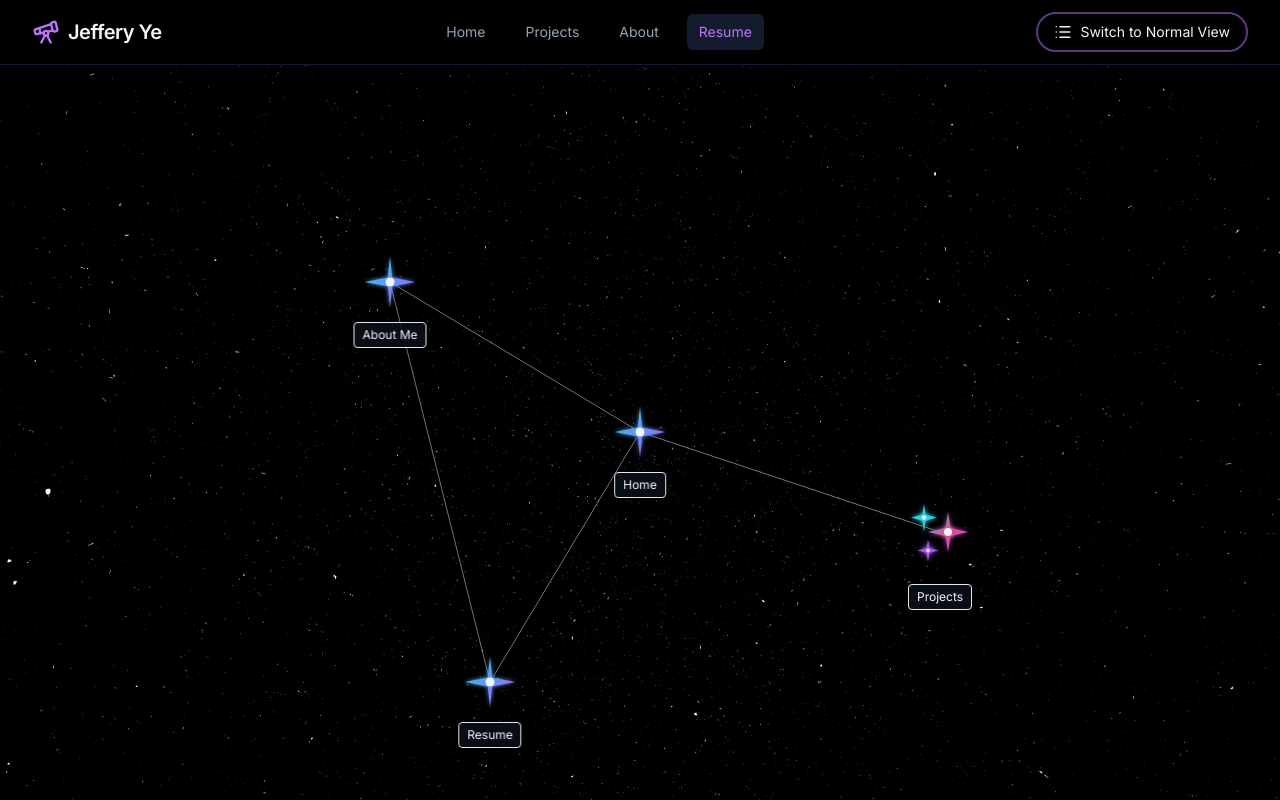
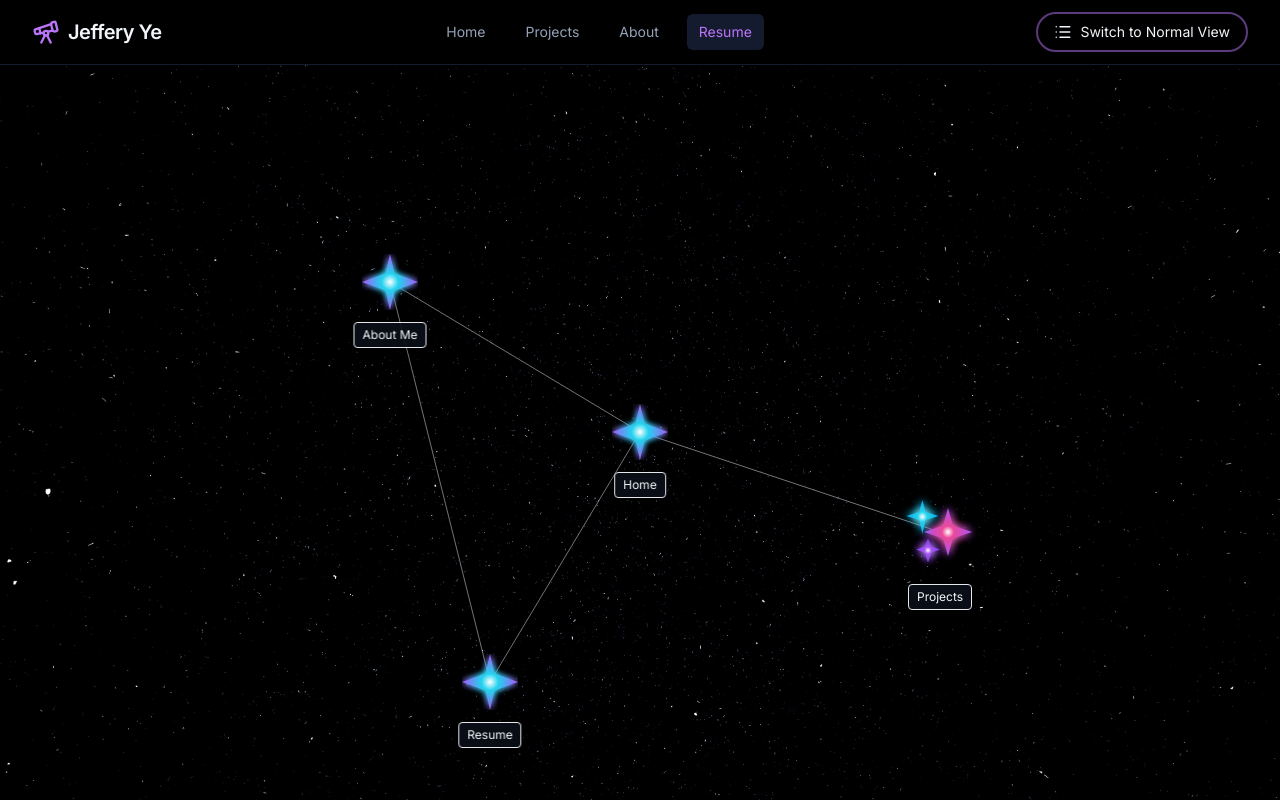
Before and after one commit to jeffery-ye/personal-website, a React (Vite) app in the folder frontend/: page /resume in a window 1280 px wide. Built offline with nearby package versions, Linux system fonts and the light colour scheme.

Commit message:
gradient fade

```diff
--- a/frontend/src/components/galaxy/StarIcon.jsx
+++ b/frontend/src/components/galaxy/StarIcon.jsx
@@ -4,29 +4,30 @@ const StarIcon = ({
     color = '#22D3EE', // nebula-cyan
     secondaryColor = '#A855F7' // nebula-purple
 }) => {
-    // 4-point star with elongated spokes (default nodes like Home, About, Resume)
+    // 4-point star with radial gradient (white center → colored edges)
     if (variant === 'default') {
         return (
             <svg width={size} height={size} viewBox="0 0 100 100" fill="none" xmlns="http://www.w3.org/2000/svg">
                 <defs>
                     <filter id="star-glow" x="-100%" y="-100%" width="300%" height="300%">
-                        <feGaussianBlur stdDeviation="4" result="blur" />
+                        <feGaussianBlur stdDeviation="6" result="blur" />
                         <feMerge>
+                            <feMergeNode in="blur" />
                             <feMergeNode in="blur" />
                             <feMergeNode in="SourceGraphic" />
                         </feMerge>
                     </filter>
-                    <linearGradient id="star-gradient" x1="0%" y1="0%" x2="100%" y2="100%">
-                        <stop offset="0%" stopColor={color} />
+                    <radialGradient id="star-radial" cx="50%" cy="50%" r="50%" fx="50%" fy="50%">
+                        <stop offset="0%" stopColor="white" />
+                        <stop offset="30%" stopColor={color} />
                         <stop offset="100%" stopColor={secondaryColor} />
-                    </linearGradient>
+                    </radialGradient>
                 </defs>
                 <path
-                    d="M50 5 L54 42 L95 50 L54 58 L50 95 L46 58 L5 50 L46 42 Z"
-                    fill="url(#star-gradient)"
+                    d="M50 0 L58 35 L100 50 L58 65 L50 100 L42 65 L0 50 L42 35 Z"
+                    fill="url(#star-radial)"
                     filter="url(#star-glow)"
                 />
-                <circle cx="50" cy="50" r="8" fill="white" opacity="0.9" />
             </svg>
         );
     }
@@ -37,67 +38,81 @@ const StarIcon = ({
             <svg width={size} height={size} viewBox="0 0 100 100" fill="none" xmlns="http://www.w3.org/2000/svg">
                 <defs>
                     <filter id="project-glow" x="-100%" y="-100%" width="300%" height="300%">
-                        <feGaussianBlur stdDeviation="3" result="blur" />
+                        <feGaussianBlur stdDeviation="5" result="blur" />
                         <feMerge>
+                            <feMergeNode in="blur" />
                             <feMergeNode in="blur" />
                             <feMergeNode in="SourceGraphic" />
                         </feMerge>
                     </filter>
+                    <radialGradient id="project-radial" cx="50%" cy="50%" r="50%" fx="50%" fy="50%">
+                        <stop offset="0%" stopColor="white" />
+                        <stop offset="35%" stopColor={secondaryColor} />
+                        <stop offset="100%" stopColor="#7C3AED" />
+                    </radialGradient>
                 </defs>
                 <path
-                    d="M50 10 L53 43 L90 50 L53 57 L50 90 L47 57 L10 50 L47 43 Z"
-                    fill={secondaryColor}
+                    d="M50 5 L58 38 L95 50 L58 62 L50 95 L42 62 L5 50 L42 38 Z"
+                    fill="url(#project-radial)"
                     filter="url(#project-glow)"
                 />
-                <circle cx="50" cy="50" r="6" fill="white" opacity="0.8" />
             </svg>
         );
     }
 
-    // 3-star cluster for portal nodes (Projects portal)
+    // 3-star cluster for portal nodes
     if (variant === 'portal') {
         return (
             <svg width={size} height={size} viewBox="0 0 100 100" fill="none" xmlns="http://www.w3.org/2000/svg">
                 <defs>
                     <filter id="cluster-glow" x="-100%" y="-100%" width="300%" height="300%">
-                        <feGaussianBlur stdDeviation="3" result="blur" />
+                        <feGaussianBlur stdDeviation="5" result="blur" />
                         <feMerge>
+                            <feMergeNode in="blur" />
                             <feMergeNode in="blur" />
                             <feMergeNode in="SourceGraphic" />
                         </feMerge>
                     </filter>
-                    <linearGradient id="cluster-gradient" x1="0%" y1="0%" x2="100%" y2="100%">
-                        <stop offset="0%" stopColor={color} />
-                        <stop offset="50%" stopColor="#EC4899" />
+                    {/* Each star in cluster gets its own radial gradient centered on itself */}
+                    <radialGradient id="cluster-main" cx="50%" cy="50%" r="50%">
+                        <stop offset="0%" stopColor="white" />
+                        <stop offset="25%" stopColor="#EC4899" />
                         <stop offset="100%" stopColor={secondaryColor} />
-                    </linearGradient>
+                    </radialGradient>
+                    <radialGradient id="cluster-secondary" cx="50%" cy="50%" r="50%">
+                        <stop offset="0%" stopColor="white" />
+                        <stop offset="30%" stopColor={color} />
+                        <stop offset="100%" stopColor="#0EA5E9" />
+                    </radialGradient>
+                    <radialGradient id="cluster-tertiary" cx="50%" cy="50%" r="50%">
+                        <stop offset="0%" stopColor="white" />
+                        <stop offset="30%" stopColor={secondaryColor} />
+                        <stop offset="100%" stopColor="#7C3AED" />
+                    </radialGradient>
                 </defs>
 
                 {/* Main large star (center-right) */}
                 <g filter="url(#cluster-glow)">
                     <path
-                        d="M60 25 L63 45 L85 50 L63 55 L60 75 L57 55 L35 50 L57 45 Z"
-                        fill="url(#cluster-gradient)"
+                        d="M60 20 L66 42 L90 50 L66 58 L60 80 L54 58 L30 50 L54 42 Z"
+                        fill="url(#cluster-main)"
                     />
-                    <circle cx="60" cy="50" r="5" fill="white" opacity="0.9" />
                 </g>
 
                 {/* Secondary star (top-left) */}
                 <g filter="url(#cluster-glow)">
                     <path
-                        d="M30 15 L32 28 L46 32 L32 36 L30 50 L28 36 L14 32 L28 28 Z"
-                        fill={color}
+                        d="M28 10 L32 25 L48 30 L32 35 L28 52 L24 35 L8 30 L24 25 Z"
+                        fill="url(#cluster-secondary)"
                     />
-                    <circle cx="30" cy="32" r="3" fill="white" opacity="0.8" />
                 </g>
 
                 {/* Tertiary star (bottom-left) */}
                 <g filter="url(#cluster-glow)">
                     <path
-                        d="M35 60 L37 70 L48 73 L37 76 L35 87 L33 76 L22 73 L33 70 Z"
-                        fill={secondaryColor}
+                        d="M35 58 L39 68 L50 72 L39 76 L35 88 L31 76 L20 72 L31 68 Z"
+                        fill="url(#cluster-tertiary)"
                     />
-                    <circle cx="35" cy="73" r="2.5" fill="white" opacity="0.7" />
                 </g>
             </svg>
         );
```
